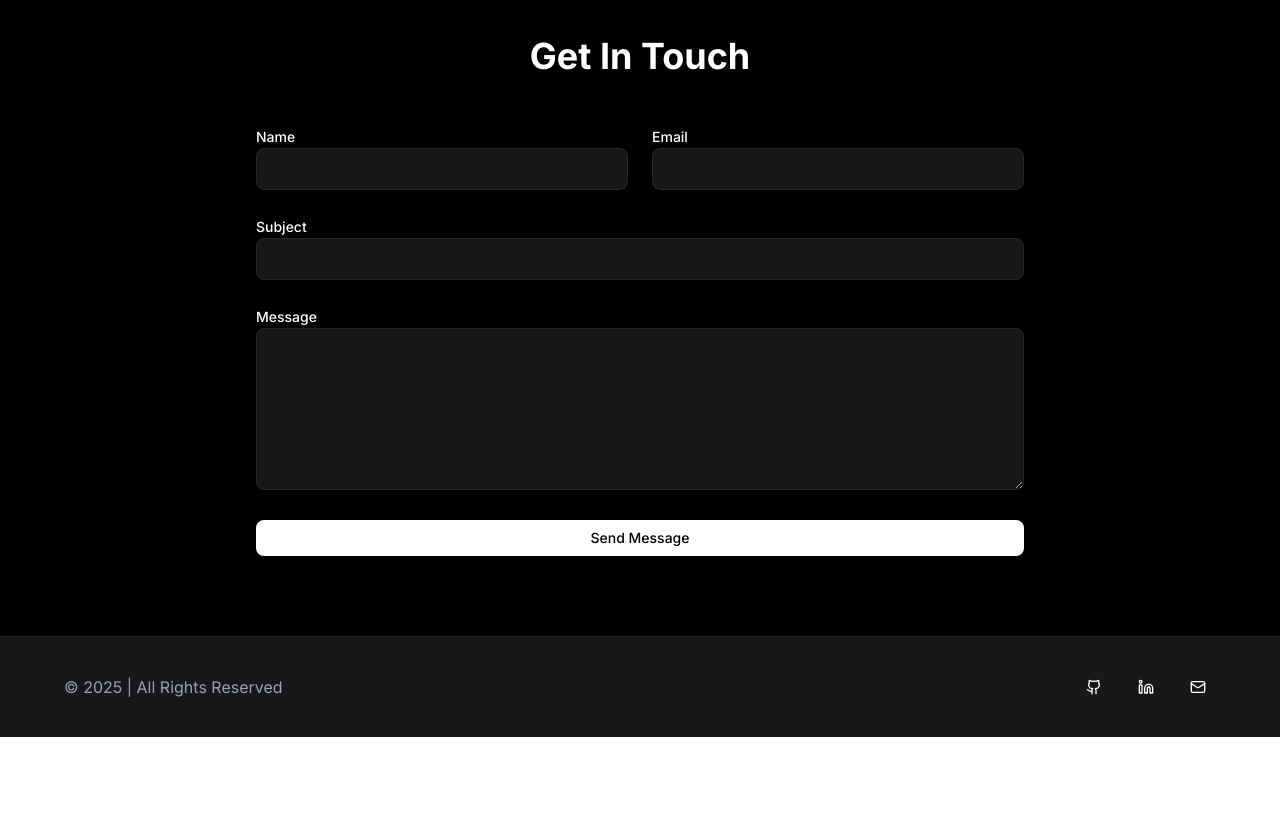
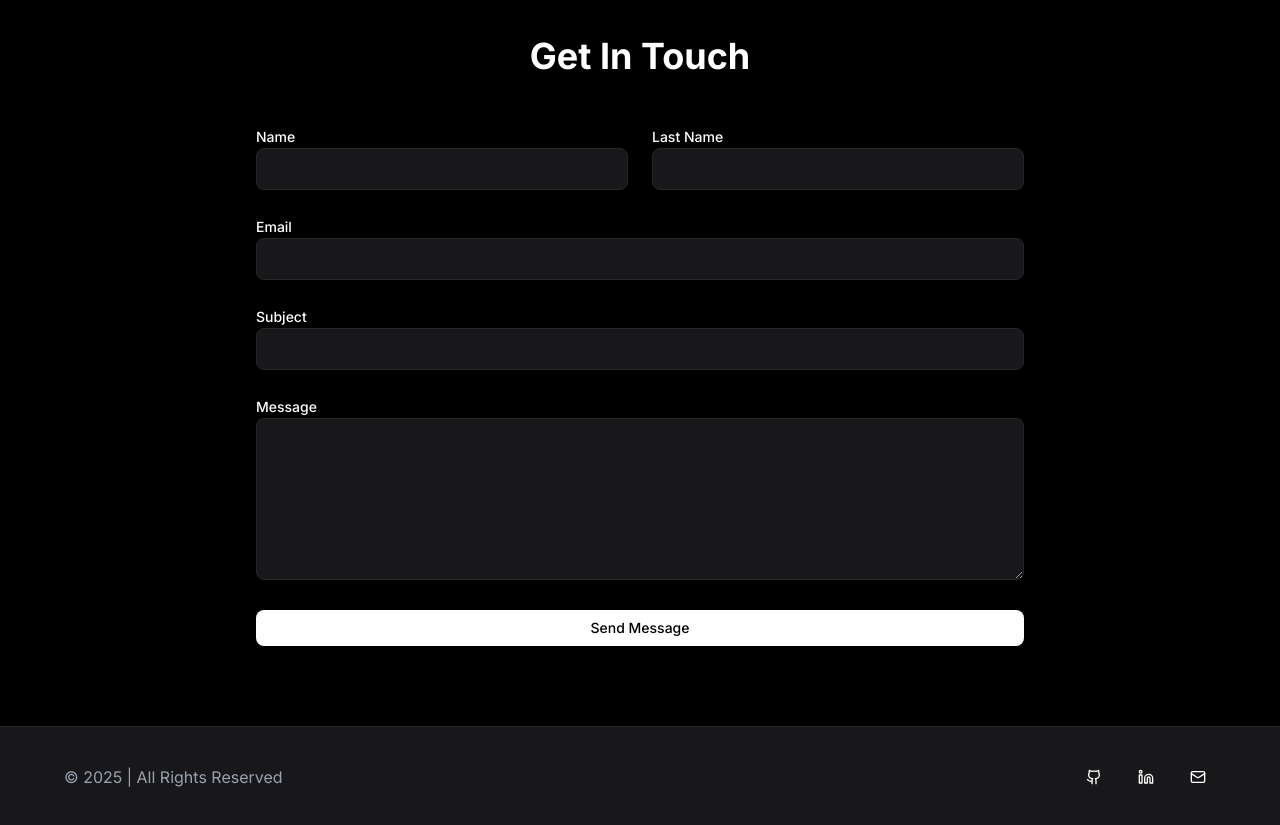
Before and after one commit to Ozauri0/Portfolio, a Next.js app: page / in a window 1280 px wide. Shown: the part 2740-3565 px from the top of the page. Before the commit the page ends 3477 px from the top, so only its background shows below. Built offline with nearby package versions, Linux system fonts and the light colour scheme; no server answers.

Commit message:
Add last name to contact form

```diff
--- a/src/components/contact-form.tsx
+++ b/src/components/contact-form.tsx
@@ -145,7 +145,7 @@ export default function ContactForm() {
       ) : null}
 
     <form ref={formRef} className="space-y-6" onSubmit={handleSubmit}>
-        <div className="grid grid-cols-1 md:grid-cols-2 gap-6">
+      <div className="grid grid-cols-2 gap-6">
         <div className="space-y-2">
         <label htmlFor="name" className="text-sm font-medium text-white">
           {t.contact.name}
@@ -154,11 +154,37 @@ export default function ContactForm() {
           id="name"
           name="name"
           type="text"
-              value={formData.name}
-              onChange={handleInputChange}
+          value={formData.name.split(' ')[0] || ''}
+          onChange={(e) => {
+            const lastName = formData.name.split(' ').slice(1).join(' ');
+            setFormData(prev => ({
+            ...prev,
+            name: `${e.target.value} ${lastName}`.trim()
+            }));
+          }}
           className="w-full px-4 py-2 bg-zinc-900 border border-zinc-800 rounded-md focus:outline-none focus:ring-2 focus:ring-white text-white"
           required
         />
+        </div>
+        <div className="space-y-2">
+        <label htmlFor="lastName" className="text-sm font-medium text-white">
+          {t.contact.lastname || "Last Name"}
+        </label>
+        <input
+          id="lastName"
+          type="text"
+          value={formData.name.split(' ').slice(1).join(' ') || ''}
+          onChange={(e) => {
+            const firstName = formData.name.split(' ')[0] || '';
+            setFormData(prev => ({
+            ...prev,
+            name: `${firstName} ${e.target.value}`.trim()
+            }));
+          }}
+          className="w-full px-4 py-2 bg-zinc-900 border border-zinc-800 rounded-md focus:outline-none focus:ring-2 focus:ring-white text-white"
+          required
+        />
+        </div>
       </div>
       <div className="space-y-2">
         <label htmlFor="email" className="text-sm font-medium text-white">
@@ -173,7 +199,6 @@ export default function ContactForm() {
         className="w-full px-4 py-2 bg-zinc-900 border border-zinc-800 rounded-md focus:outline-none focus:ring-2 focus:ring-white text-white"
         required
         />
-          </div>
       </div>
         <div className="space-y-2">
           <label htmlFor="subject" className="text-sm font-medium text-white">
--- a/src/translations/en.ts
+++ b/src/translations/en.ts
@@ -45,6 +45,7 @@ export const en = {
     contact: {
         title: "Get In Touch",
         name: "Name",
+        lastname: "Last Name",
         email: "Email",
         subject: "Subject",
         message: "Message",
--- a/src/translations/es.ts
+++ b/src/translations/es.ts
@@ -45,6 +45,7 @@ export const es = {
     contact: {
         title: "Contáctame",
         name: "Nombre",
+        lastname: "Apellido",
         email: "Correo",
         subject: "Asunto",
         message: "Mensaje",
```
Lines whose indentation alone changed are shown as unchanged.
